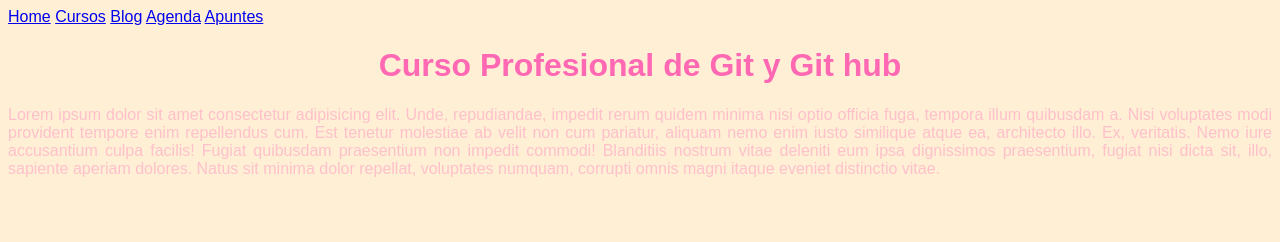
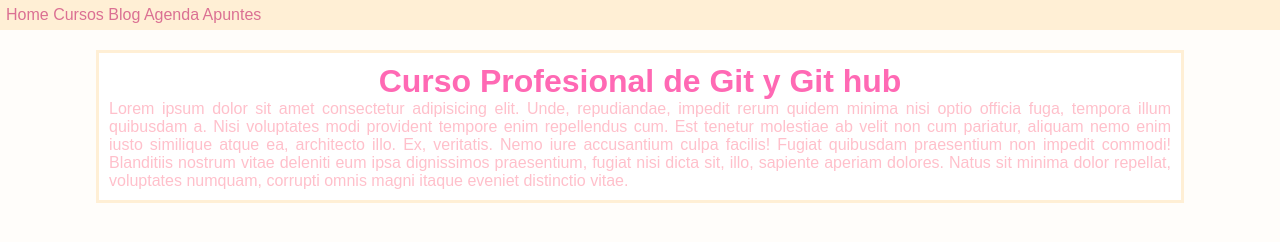
Before and after one commit to amappola7/curso-git-github-platzi, a plain HTML site: page index.html in a window 1280 px wide. Drawn offline with Linux system fonts and the light colour scheme.

Commit message:
Agregando estilos a header

```diff
--- a/style.css
+++ b/style.css
@@ -1,14 +1,47 @@
 * {
     font-family: Arial, Helvetica, sans-serif;
-    background-color: papayawhip;
+    background-color: rgb(255, 253, 250);
+    margin: 0;
+    padding: 0;
+    box-sizing: border-box;
+}
+
+main {
+    border: 3px solid papayawhip;
+    margin: 20px auto;
+    width: 85%;
+    padding: 10px;
+    background-color: white;
 }
 
 h1 {
     text-align: center;
     color: hotpink;
+    background-color: white;
 }
 
 p{
     text-align: justify;
     color: pink;
+    background-color: white;
 }
+
+header {
+    background-color: papayawhip;
+    height: 30px;
+    padding: 6px;
+}
+
+a {
+    color: palevioletred;
+    text-decoration: none;
+    background-color: papayawhip;
+}
+
+a:hover {
+    color: pink;
+}
+
+a:active {
+    color: hotpink;
+}
```
